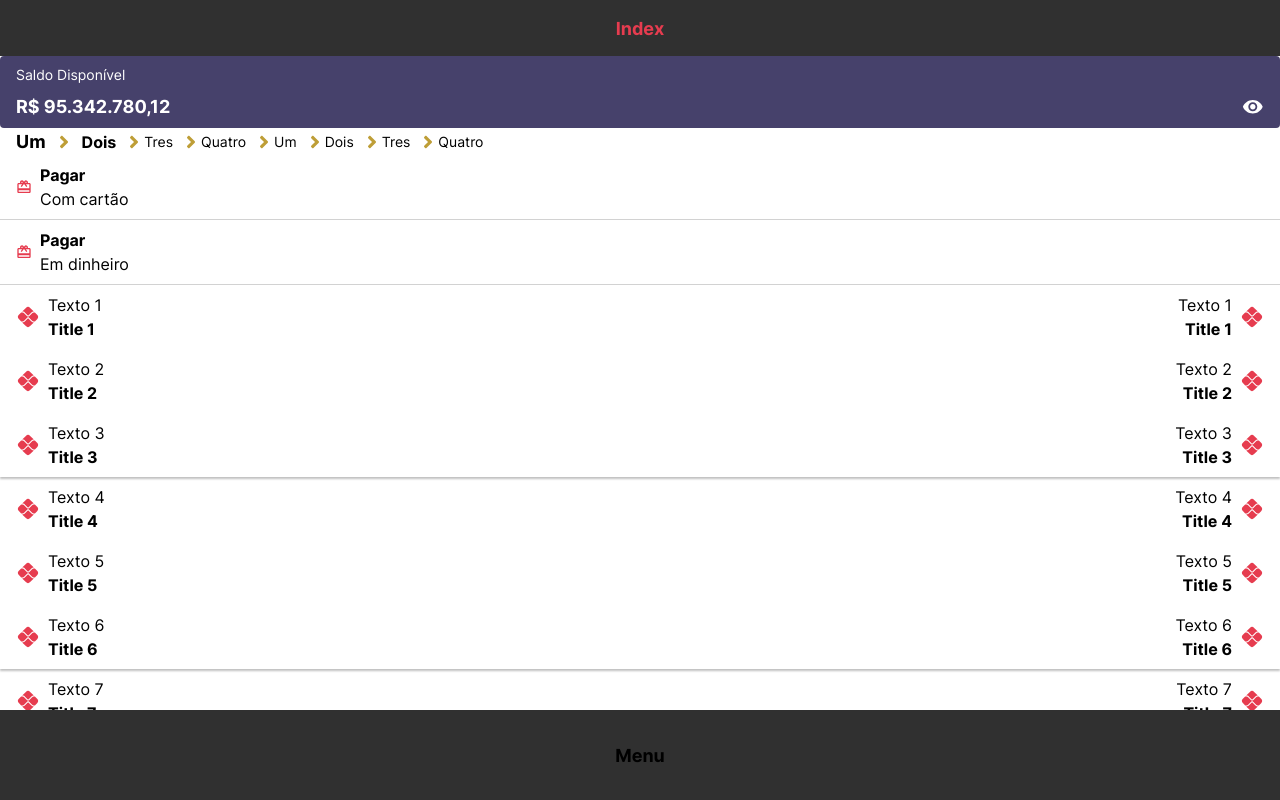
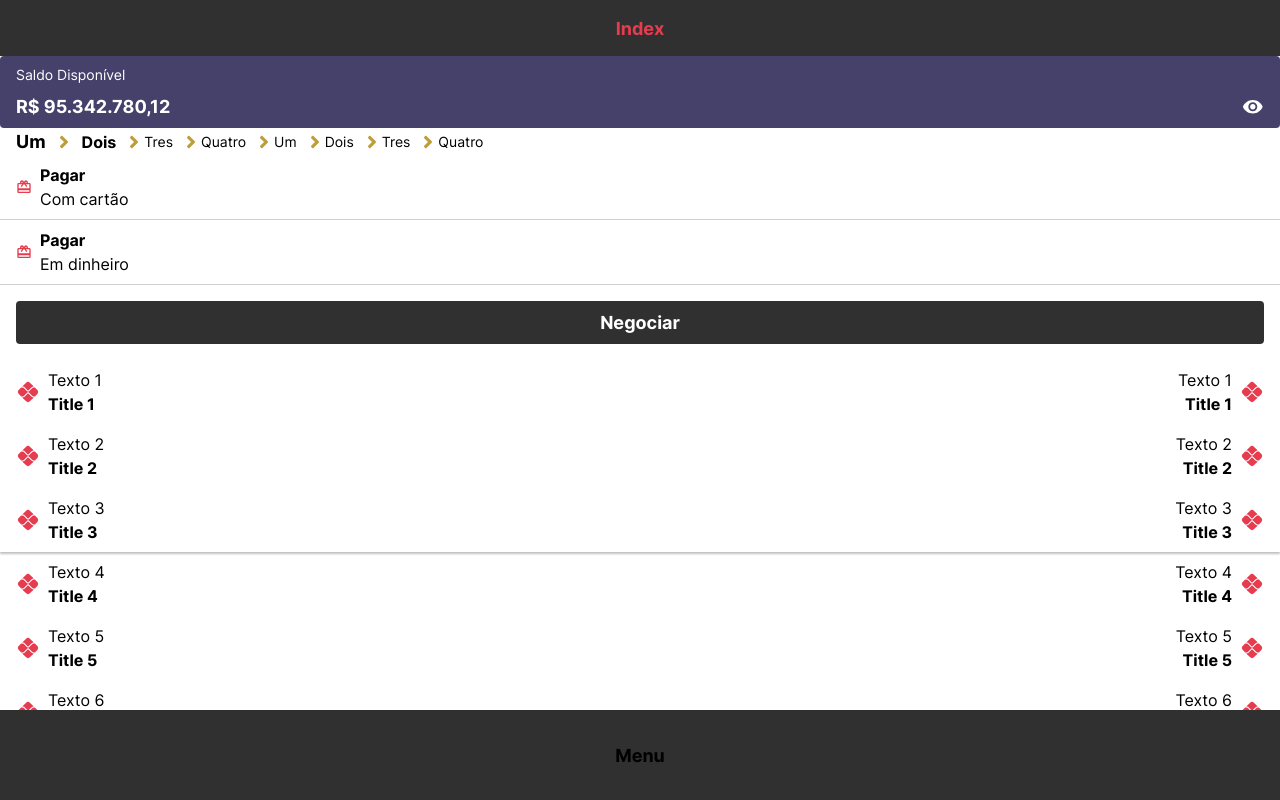
Before and after one commit to fcms14/react-components, a React (Vite) app: page / in a window 1280 px wide. Shown: the top 800 px of the page. Built offline with nearby package versions, Linux system fonts and the light colour scheme.

Commit message:
lint: remove comments from index page

```diff
--- a/src/pages/Index/index.tsx
+++ b/src/pages/Index/index.tsx
@@ -35,11 +35,8 @@ const Index = () => {
         <Row.Card icon={MdRemoveRedEye} onClick={() => console.log(1)} text="Saldo Disponível" title={balance} />
         <Breadcrumb paths={["Um", "Dois", "Tres", "Quatro", "Um", "Dois", "Tres", "Quatro"]} />
         <Row.Menu items={items} />
+        <Button.Default text="Negociar" onClick={() => navigate('/exchange')} buttonStyle={{ active: true }} />
         <List />
-        {/* <Button.Default loading={false} active={true} secondary={true} text="Teste" onClick={() => navigate('/exchange')} /> */}
-        {/* <Button.WithIcon loading={false} active={true} secondary={true} text="Teste" iconBefore onClick={() => navigate('/exchange')} icon="MdClose" />
-        <Button.OnlyIcon loading={false} active={true} secondary={true} onClick={() => navigate('/exchange')} icon="MdClose" /> */}
-        <Button.Default text="Negociar" onClick={() => navigate('/exchange')} buttonStyle={{ active: true }} />
       </main>
       <footer>
         <Subtitle size="big">Menu</Subtitle>
```
